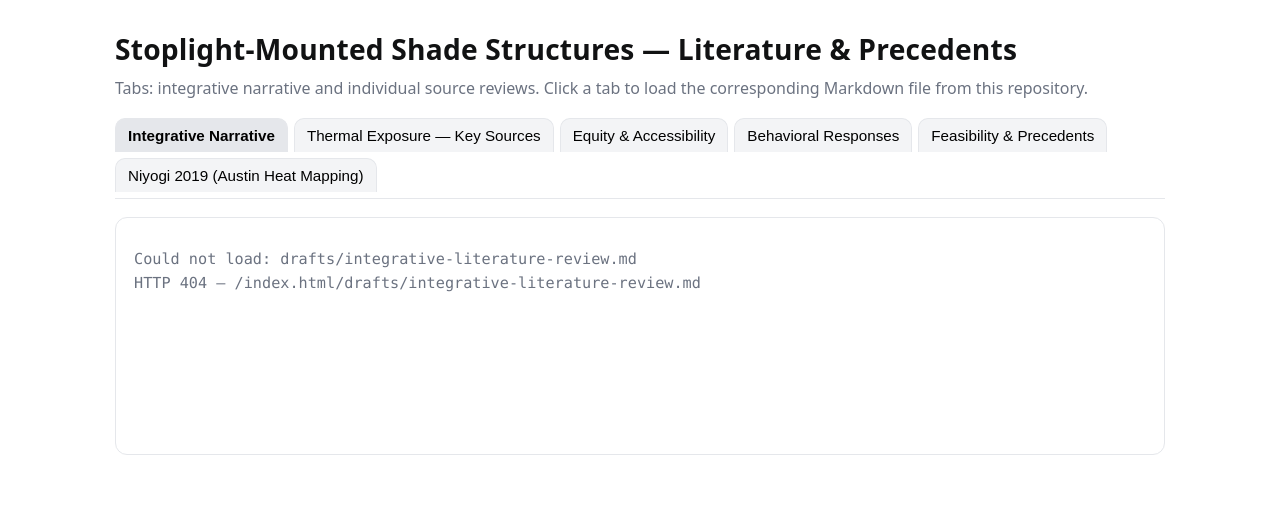
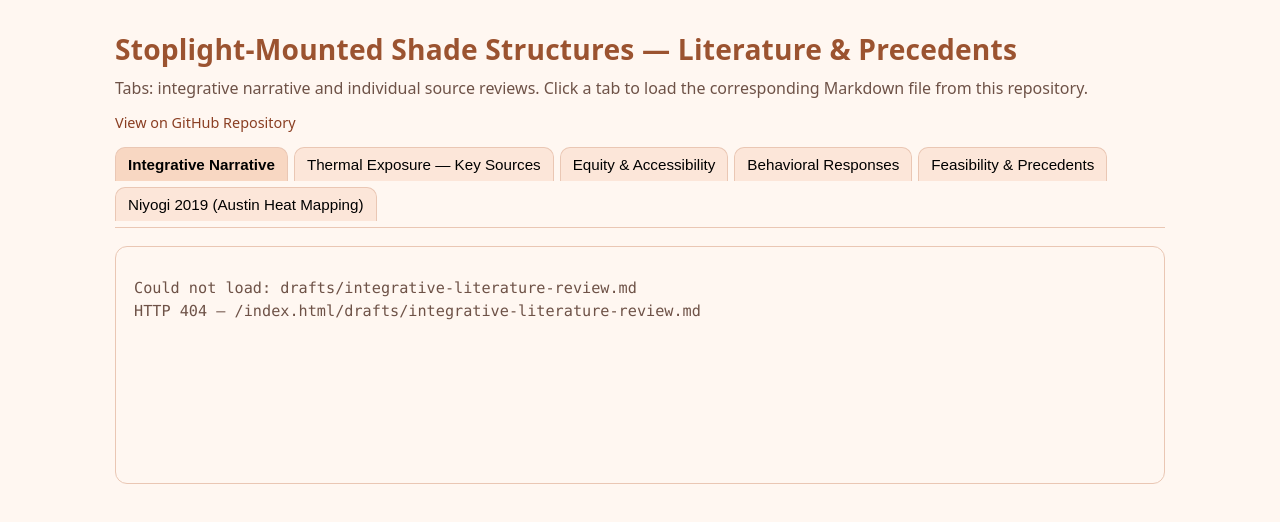
Before and after one commit to robert-z-lehr/Literature-Review, a plain HTML site: page index.html in a window 1280 px wide. Drawn offline with nearby package versions, Linux system fonts and the light colour scheme; no server answers.

Commit message:
Update index.html

```diff
--- a/index.html
+++ b/index.html
@@ -10,27 +10,16 @@
 
   <style>
     :root {
-      --bg: #ffffff;
-      --fg: #111213;
-      --muted: #6b7280;
-      --accent: #1f2937;
-      --tab: #f3f4f6;
-      --tab-active: #e5e7eb;
-      --border: #e5e7eb;
-      --link: #1d4ed8;
+      /* Warm burnt-orange inspired (not UT exact) */
+      --bg: #FFF7F1;        /* page background: light warm */
+      --fg: #2A1E1A;        /* main text: deep brown */
+      --muted: #6E5247;     /* secondary text */
+      --accent: #9B5330;    /* headings/emphasis */
+      --tab: #FCE6D9;       /* inactive tabs */
+      --tab-active: #F8D7C2;/* active tab */
+      --border: #EAC7B4;    /* borders */
+      --link: #8A3E22;      /* links */
       --maxw: 1050px;
-    }
-    @media (prefers-color-scheme: dark) {
-      :root {
-        --bg: #0b0c0f;
-        --fg: #e5e7eb;
-        --muted: #a1a1aa;
-        --accent: #d1d5db;
-        --tab: #111827;
-        --tab-active: #1f2937;
-        --border: #1f2937;
-        --link: #60a5fa;
-      }
     }
 
     html, body {
@@ -50,9 +39,14 @@
       font-size: clamp(1.4rem, 2.2vw, 2rem);
       margin: 0 0 4px 0;
       letter-spacing: .2px;
+      color: var(--accent);
     }
     header p {
-      margin: 4px 0 18px 0; color: var(--muted);
+      margin: 4px 0 12px 0; color: var(--muted);
+    }
+    .repo-link {
+      font-size: 0.9rem;
+      margin-top: 8px;
     }
 
     /* Tabs */
@@ -90,7 +84,7 @@
     }
 
     /* Rendered Markdown tweaks */
-    .panel :is(h1,h2,h3) { margin-top: 1.25em; }
+    .panel :is(h1,h2,h3) { margin-top: 1.25em; color: var(--accent); }
     .panel h1 { font-size: 1.5rem; }
     .panel h2 { font-size: 1.25rem; }
     .panel h3 { font-size: 1.05rem; }
@@ -106,6 +100,9 @@
     <header>
       <h1>Stoplight-Mounted Shade Structures — Literature & Precedents</h1>
       <p>Tabs: integrative narrative and individual source reviews. Click a tab to load the corresponding Markdown file from this repository.</p>
+      <p class="repo-link">
+        <a href="https://github.com/robert-z-lehr/Literature-Review/tree/main" target="_blank" rel="noopener">View on GitHub Repository</a>
+      </p>
     </header>
 
     <!-- TAB BAR -->
@@ -121,45 +118,19 @@
 
   <script>
     // ---- Configure your tabs here ----
-    // label: what appears in the tab
-    // path:  repository-relative path to the Markdown file
     const TABS = [
-      {
-        label: "Integrative Narrative",
-        path: "drafts/integrative-literature-review.md"
-      },
-      // Add/duplicate entries below for each source review you have:
-      {
-        label: "Thermal Exposure — Key Sources",
-        path: "sources/Thermal_Exposure_Key_Sources.md"
-      },
-      {
-        label: "Equity & Accessibility",
-        path: "sources/Equity_Accessibility.md"
-      },
-      {
-        label: "Behavioral Responses",
-        path: "sources/Behavioral_Responses.md"
-      },
-      {
-        label: "Feasibility & Precedents",
-        path: "sources/Feasibility_Precedents.md"
-      },
-      {
-        label: "Niyogi 2019 (Austin Heat Mapping)",
-        path: "sources/Niyogi_2019_AustinHeatMapping.md"
-      }
-      // Example of a specific article sheet:
-      // { label: "Niyogi 2019 (Austin Heat Mapping)", path: "sources/Niyogi_2019_AustinHeatMapping.md" },
+      { label: "Integrative Narrative", path: "drafts/integrative-literature-review.md" },
+      { label: "Thermal Exposure — Key Sources", path: "sources/Thermal_Exposure_Key_Sources.md" },
+      { label: "Equity & Accessibility", path: "sources/Equity_Accessibility.md" },
+      { label: "Behavioral Responses", path: "sources/Behavioral_Responses.md" },
+      { label: "Feasibility & Precedents", path: "sources/Feasibility_Precedents.md" },
+      { label: "Niyogi 2019 (Austin Heat Mapping)", path: "sources/Niyogi_2019_AustinHeatMapping.md" }
     ];
 
     // Utility: get repo base path (works on GH Pages under /<repo>/)
     const basePath = (() => {
-      // e.g., /Literature-Review/ or /<user>.github.io/
       const parts = window.location.pathname.split("/").filter(Boolean);
       if (parts.length >= 1) {
-        // If site is /<user>.github.io/<repo>/* => keep first segment as repo
-        // For user/organization pages at root, this still works (just returns empty string).
         return "/" + parts[0] + "/";
       }
       return "/";
@@ -185,8 +156,6 @@
     }
 
     async function fetchMarkdown(path) {
-      // Works for GitHub Pages: fetch the file directly from the same site/repo
-      // Assumes the file is committed in the repo and publicly readable
       const url = basePath + path;
       const res = await fetch(url, { cache: "no-store" });
       if (!res.ok) throw new Error(`HTTP ${res.status} — ${url}`);
@@ -194,7 +163,6 @@
     }
 
     async function activateTab(idx) {
-      // Update aria-selected
       [...tabsEl.children].forEach((el, i) => {
         el.setAttribute("aria-selected", i === idx ? "true" : "false");
       });
```
